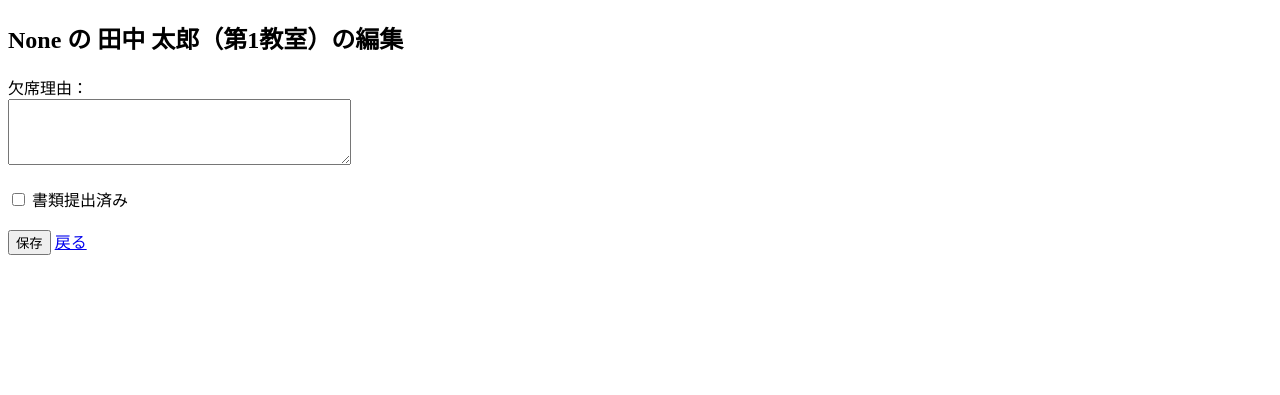
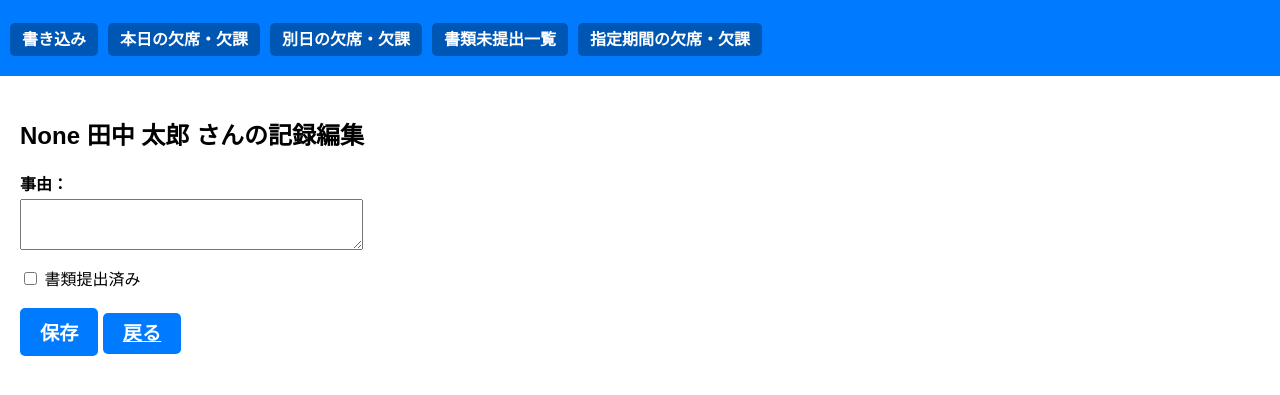
Before and after one commit to Reoso-F/attendance-app, a Flask app: page /edit/1 in a window 1280 px wide. Shown: the top 395 px of the page. Run offline with Flask 3, Linux system fonts and the light colour scheme; data comes from the database, SQL or seed files in the repository; both versions use the stored data as it was after the commit.

Commit message:
other_date done

```diff
--- a/app.py
+++ b/app.py
@@ -33,7 +33,23 @@
          'reason': '体調不良', 'document_submitted': 1},
     ]
     return render_template('index.html',
-                           records=records, selected_date=selected_date)
+                           records=records,
+                           selected_date=selected_date)
+
+
+@app.route('/delete', methods=['POST'])
+def delete():
+    student_id = request.form['student_id']
+    selected_date = request.form['date']
+
+    conn = get_db()
+    cur = conn.cursor()
+    cur.execute("""
+        DELETE FROM attendance WHERE student_id = ? AND date = ?
+    """, (student_id, selected_date))
+    conn.commit()
+
+    return redirect(url_for('other_date', date=selected_date))
 
 
 @app.route('/write')
@@ -123,7 +139,11 @@
     """, (selected_date, student_id))
     record = cur.fetchone()
     return render_template(
-        'edit.html', record=record, student_id=student_id, date=selected_date)
+        'edit.html',
+        record=record,
+        student_id=student_id,
+        selected_date=selected_date,
+        return_to=request.args.get('from', 'index'))
 
 
 if __name__ == '__main__':
--- a/static/style.css
+++ b/static/style.css
@@ -110,19 +110,22 @@
 .action-cell {
     display: flex;
     flex-direction: column;
+    justify-content: center;
     align-items: center;
     gap: 6px;
-    min-width: 120px;
+    height: 100%;
 }
 .edit-button,
 .delete-button {
     font-size: 0.8rem;
-    padding: 4px 8px;
-    width: 80px;
+    padding: 6px 10px;
+    width: 70px;
+    max-width: 100%;
     text-align: center;
     border: none;
     border-radius: 4px;
     cursor: pointer;
+    box-sizing: border-box;
 }
 .edit-button {
     background-color: #007BFF;
@@ -138,3 +141,14 @@
 .delete-button:hover {
     background-color: #a71d2a;
 }
+.form-group {
+    margin-bottom: 1rem;
+    display: flex;
+    flex-direction: column;
+    align-items: flex-start;
+}
+
+.form-group label {
+    font-weight: bold;
+    margin-bottom: 4px;
+}
--- a/templates/edit.html
+++ b/templates/edit.html
@@ -1,18 +1,22 @@
-<!DOCTYPE html>
-<html>
-<head><title>欠席編集</title></head>
-<body>
-    <h2>{{ date }} の {{ record.name }}（{{ record.classroom }}）の編集</h2>
+{% extends "base.html" %}
+
+{% block title %}編集 - {{ record.name }}{% endblock %}
+
+{% block content %}
+<h2>{{ selected_date }} {{ record.name }} さんの記録編集</h2>
+
 <form method="post">
-        <label>欠席理由：<br>
-            <textarea name="reason" rows="4" cols="40">{{ record.reason or '' }}</textarea>
-        </label><br><br>
+    <div class="form-group">
+        <label for="reason">事由：</label>
+        <textarea id="reason" name="reason" rows="3" cols="40">{{ record.reason or '' }}</textarea>
+    </div>
     <label>
         <input type="checkbox" name="submitted" {% if record.document_submitted %}checked{% endif %}>
         書類提出済み
     </label><br><br>
-        <button type="submit">保存</button>
-        <a href="{{ url_for('index', date=date) }}">戻る</a>
+
+    <button type="submit" class="big-button">保存</button>
+    <a href="{{ url_for(return_to, date=selected_date) }}"
+        class="big-button">戻る</a>
 </form>
-</body>
-</html>
+{% endblock %}
```
Also changed, not shown: templates/other_date.html (+6 -7 lines), db.sqlite3. Lines whose indentation alone changed are shown as unchanged.
